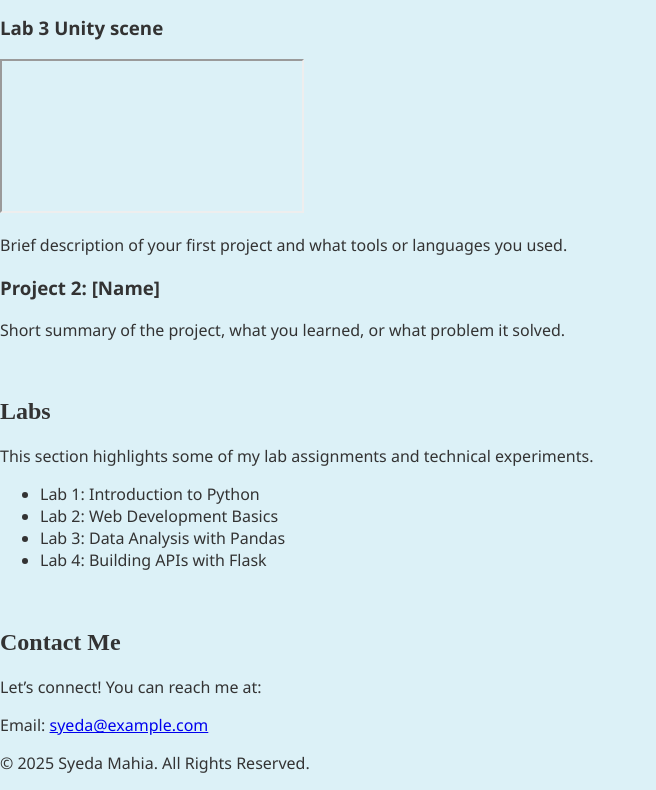
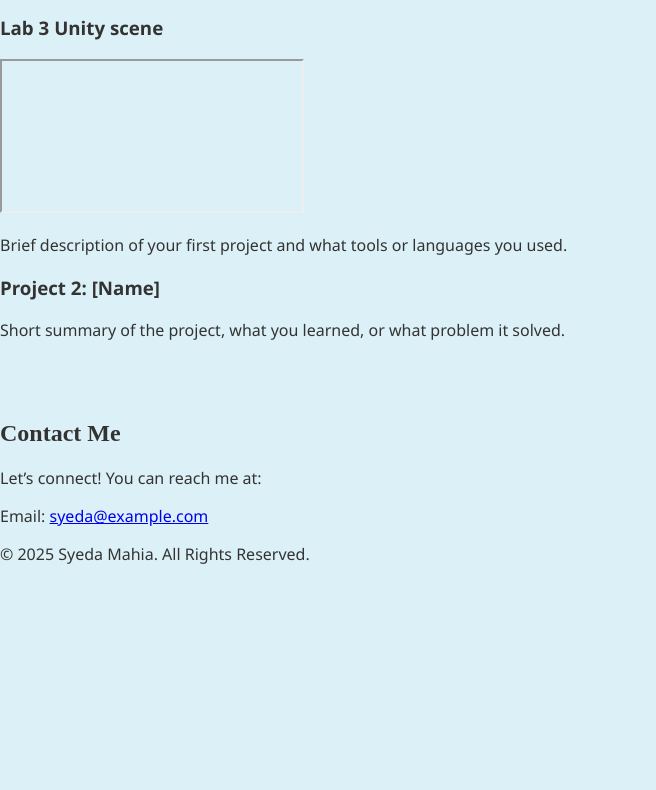
Before and after one commit to Syedaa1/Senior-Portfolio, a plain HTML site: page index.html in a window 1280 px wide. Shown: the part 1079-1869 px from the top of the page, without its empty margins (0-656 px from the left). After the commit the page ends 1660 px from the top, so only its background shows below. Drawn offline with Linux system fonts and the light colour scheme.

Commit message:
Update index.html

```diff
--- a/index.html
+++ b/index.html
@@ -57,17 +57,6 @@
   </section>
 <br>
 
-  <!-- Labs Section -->
-  <section id="labs">
-    <h2>Labs</h2>
-    <p>This section highlights some of my lab assignments and technical experiments.</p>
-    <ul>
-      <li>Lab 1: Introduction to Python</li>
-      <li>Lab 2: Web Development Basics</li>
-      <li>Lab 3: Data Analysis with Pandas</li>
-      <li>Lab 4: Building APIs with Flask</li>
-    </ul>
-  </section>
 <br>
   <!-- Contact Section -->
   <section id="contact">
```
